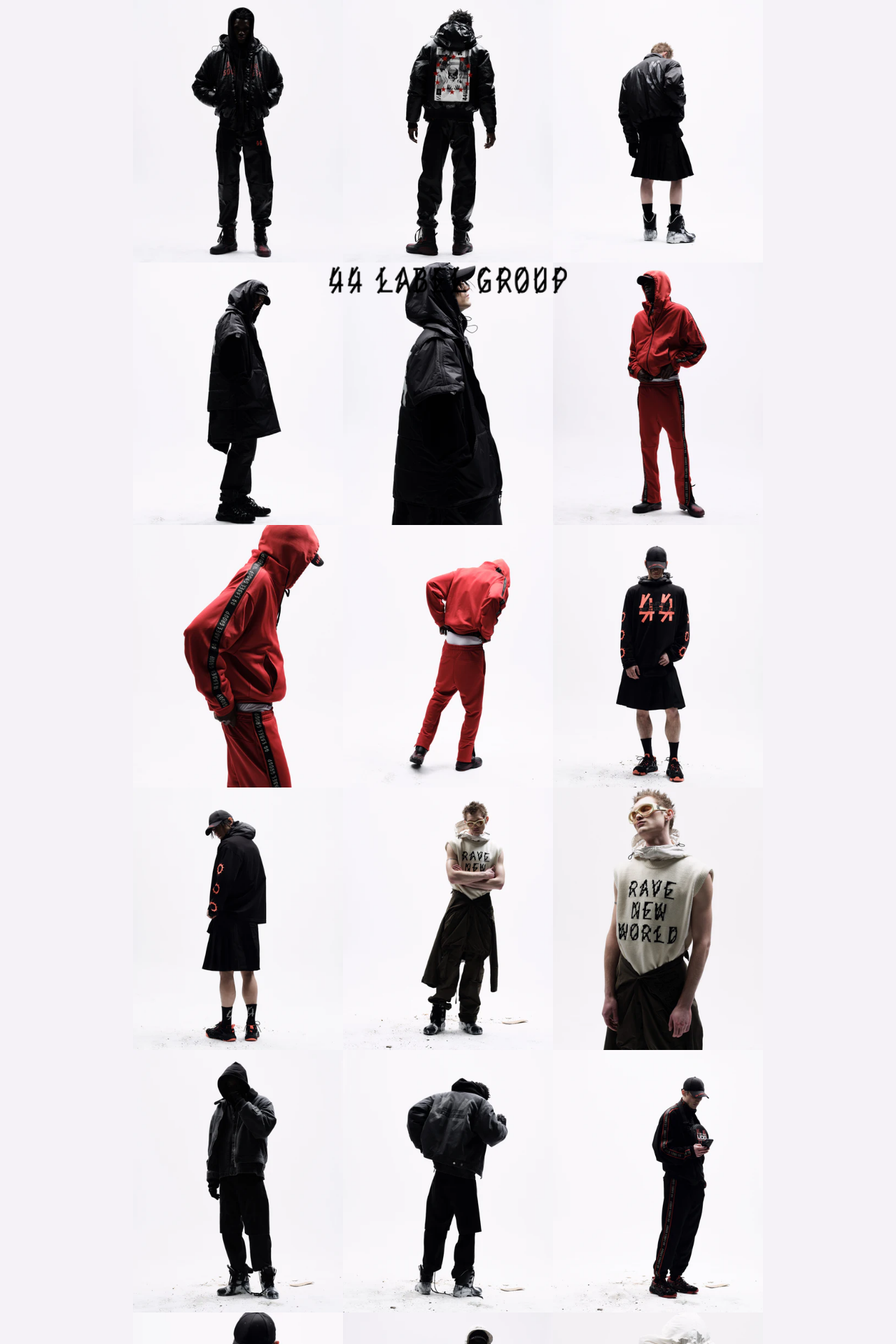
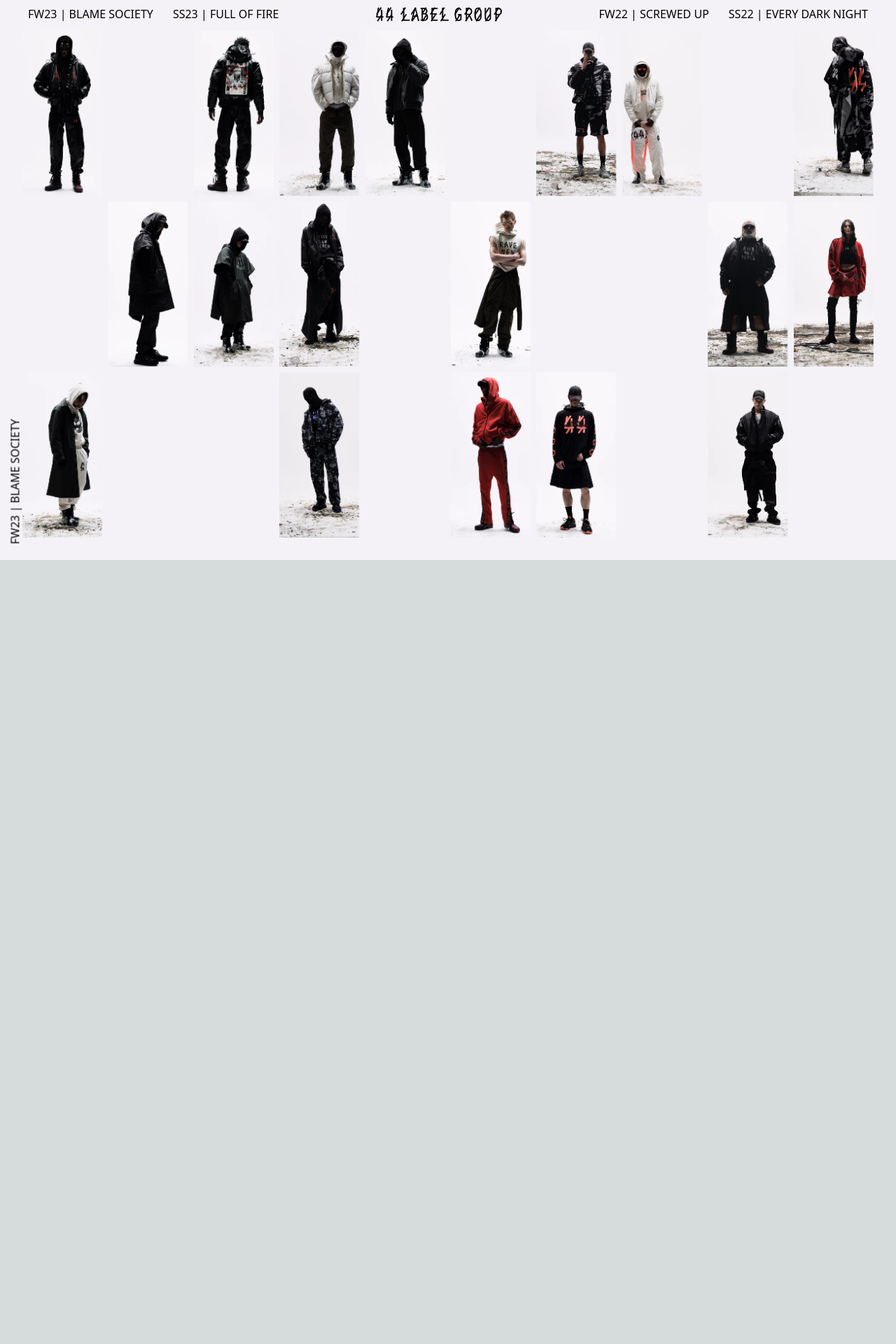
Before and after one commit to jdubcodes/44-label-group-showcase, a Next.js app: page / in a window 1280 px wide. Shown: the top 1920 px of the page at 70% size. After the commit the page ends 800 px from the top, so only its background shows below. Built offline with nearby package versions, Linux system fonts and the light colour scheme.

Commit message:
Finish starting layout

```diff
--- a/src/app/components/Fw23Images.jsx
+++ b/src/app/components/Fw23Images.jsx
@@ -1,329 +1,68 @@
 import Image from 'next/image'
+import fw23 from '@/config/fw23'
 
 export default function Fw23Images() {
   const imgWidth = 300
   const imgHeight = 100
 
   return (
-    <div className='grid grid-cols-3 grid-rows-1 align-middle'>
-      <Image
-        src='/fw23/FW23_LOOKBOOK_01_1.webp'
-        alt='FW23 Lookbook Image'
-        width={imgWidth}
-        height={imgHeight}
-      />
-      <Image
-        src='/fw23/FW23_LOOKBOOK_01_2.webp'
-        alt='FW23 Lookbook Image'
-        width={imgWidth}
-        height={imgHeight}
-      />
-      <Image
-        src='/fw23/FW23_LOOKBOOK_02_1.webp'
-        alt='FW23 Lookbook Image'
-        width={imgWidth}
-        height={imgHeight}
-      />
-      <Image
-        src='/fw23/FW23_LOOKBOOK_03_1.webp'
-        alt='FW23 Lookbook Image'
-        width={imgWidth}
-        height={imgHeight}
-      />
-      <Image
-        src='/fw23/FW23_LOOKBOOK_03_2.webp'
-        alt='FW23 Lookbook Image'
-        width={imgWidth}
-        height={imgHeight}
-      />
-      <Image
-        src='/fw23/FW23_LOOKBOOK_04_1.webp'
-        alt='FW23 Lookbook Image'
-        width={imgWidth}
-        height={imgHeight}
-      />
-      <Image
-        src='/fw23/FW23_LOOKBOOK_04_2.webp'
-        alt='FW23 Lookbook Image'
-        width={imgWidth}
-        height={imgHeight}
-      />
-      <Image
-        src='/fw23/FW23_LOOKBOOK_04_3.webp'
-        alt='FW23 Lookbook Image'
-        width={imgWidth}
-        height={imgHeight}
-      />
-      <Image
-        src='/fw23/FW23_LOOKBOOK_05_1.webp'
-        alt='FW23 Lookbook Image'
-        width={imgWidth}
-        height={imgHeight}
-      />
-      <Image
-        src='/fw23/FW23_LOOKBOOK_05_2.webp'
-        alt='FW23 Lookbook Image'
-        width={imgWidth}
-        height={imgHeight}
-      />
-      <Image
-        src='/fw23/FW23_LOOKBOOK_06_1.webp'
-        alt='FW23 Lookbook Image'
-        width={imgWidth}
-        height={imgHeight}
-      />
-      <Image
-        src='/fw23/FW23_LOOKBOOK_06_2.webp'
-        alt='FW23 Lookbook Image'
-        width={imgWidth}
-        height={imgHeight}
-      />{' '}
-      <Image
-        src='/fw23/FW23_LOOKBOOK_07_1.webp'
-        alt='FW23 Lookbook Image'
-        width={imgWidth}
-        height={imgHeight}
-      />{' '}
-      <Image
-        src='/fw23/FW23_LOOKBOOK_07_2.webp'
-        alt='FW23 Lookbook Image'
-        width={imgWidth}
-        height={imgHeight}
-      />{' '}
-      <Image
-        src='/fw23/FW23_LOOKBOOK_08_1.webp'
-        alt='FW23 Lookbook Image'
-        width={imgWidth}
-        height={imgHeight}
-      />{' '}
-      <Image
-        src='/fw23/FW23_LOOKBOOK_08_2.webp'
-        alt='FW23 Lookbook Image'
-        width={imgWidth}
-        height={imgHeight}
-      />{' '}
-      <Image
-        src='/fw23/FW23_LOOKBOOK_09_1.webp'
-        alt='FW23 Lookbook Image'
-        width={imgWidth}
-        height={imgHeight}
-      />{' '}
-      <Image
-        src='/fw23/FW23_LOOKBOOK_09_2.webp'
-        alt='FW23 Lookbook Image'
-        width={imgWidth}
-        height={imgHeight}
-      />{' '}
-      <Image
-        src='/fw23/FW23_LOOKBOOK_09_3.webp'
-        alt='FW23 Lookbook Image'
-        width={imgWidth}
-        height={imgHeight}
-      />{' '}
-      <Image
-        src='/fw23/FW23_LOOKBOOK_10_1.webp'
-        alt='FW23 Lookbook Image'
-        width={imgWidth}
-        height={imgHeight}
-      />
-      <Image
-        src='/fw23/FW23_LOOKBOOK_11_1.webp'
-        alt='FW23 Lookbook Image'
-        width={imgWidth}
-        height={imgHeight}
-      />
-      <Image
-        src='/fw23/FW23_LOOKBOOK_12_1.webp'
-        alt='FW23 Lookbook Image'
-        width={imgWidth}
-        height={imgHeight}
-      />
-      <Image
-        src='/fw23/FW23_LOOKBOOK_13_1.webp'
-        alt='FW23 Lookbook Image'
-        width={imgWidth}
-        height={imgHeight}
-      />
-      <Image
-        src='/fw23/FW23_LOOKBOOK_14_1.webp'
-        alt='FW23 Lookbook Image'
-        width={imgWidth}
-        height={imgHeight}
-      />
-      <Image
-        src='/fw23/FW23_LOOKBOOK_15_1.webp'
-        alt='FW23 Lookbook Image'
-        width={imgWidth}
-        height={imgHeight}
-      />
-      <Image
-        src='/fw23/FW23_LOOKBOOK_16_1.webp'
-        alt='FW23 Lookbook Image'
-        width={imgWidth}
-        height={imgHeight}
-      />
-      <Image
-        src='/fw23/FW23_LOOKBOOK_17_1.webp'
-        alt='FW23 Lookbook Image'
-        width={imgWidth}
-        height={imgHeight}
-      />
-      <Image
-        src='/fw23/FW23_LOOKBOOK_18_1.webp'
-        alt='FW23 Lookbook Image'
-        width={imgWidth}
-        height={imgHeight}
-      />
-      <Image
-        src='/fw23/FW23_LOOKBOOK_19_1.webp'
-        alt='FW23 Lookbook Image'
-        width={imgWidth}
-        height={imgHeight}
-      />
-      <Image
-        src='/fw23/FW23_LOOKBOOK_20_1.webp'
-        alt='FW23 Lookbook Image'
-        width={imgWidth}
-        height={imgHeight}
-      />
-      <Image
-        src='/fw23/FW23_LOOKBOOK_21_1.webp'
-        alt='FW23 Lookbook Image'
-        width={imgWidth}
-        height={imgHeight}
-      />
-      <Image
-        src='/fw23/FW23_LOOKBOOK_22_1.webp'
-        alt='FW23 Lookbook Image'
-        width={imgWidth}
-        height={imgHeight}
-      />
-      <Image
-        src='/fw23/FW23_LOOKBOOK_23_1.webp'
-        alt='FW23 Lookbook Image'
-        width={imgWidth}
-        height={imgHeight}
-      />
-      <Image
-        src='/fw23/FW23_LOOKBOOK_23_2.webp'
-        alt='FW23 Lookbook Image'
-        width={imgWidth}
-        height={imgHeight}
-      />
-      <Image
-        src='/fw23/FW23_LOOKBOOK_20_1.webp'
-        alt='FW23 Lookbook Image'
-        width={imgWidth}
-        height={imgHeight}
-      />
-      <Image
-        src='/fw23/FW23_LOOKBOOK_24_1.webp'
-        alt='FW23 Lookbook Image'
-        width={imgWidth}
-        height={imgHeight}
-      />
-      <Image
-        src='/fw23/FW23_LOOKBOOK_26_1.webp'
-        alt='FW23 Lookbook Image'
-        width={imgWidth}
-        height={imgHeight}
-      />
-      <Image
-        src='/fw23/FW23_LOOKBOOK_26_2.webp'
-        alt='FW23 Lookbook Image'
-        width={imgWidth}
-        height={imgHeight}
-      />
-      <Image
-        src='/fw23/FW23_LOOKBOOK_26_3.webp'
-        alt='FW23 Lookbook Image'
-        width={imgWidth}
-        height={imgHeight}
-      />
-      <Image
-        src='/fw23/FW23_LOOKBOOK_27_1.webp'
-        alt='FW23 Lookbook Image'
-        width={imgWidth}
-        height={imgHeight}
-      />
-      <Image
-        src='/fw23/FW23_LOOKBOOK_27_2.webp'
-        alt='FW23 Lookbook Image'
-        width={imgWidth}
-        height={imgHeight}
-      />
-      <Image
-        src='/fw23/FW23_LOOKBOOK_28_1.webp'
-        alt='FW23 Lookbook Image'
-        width={imgWidth}
-        height={imgHeight}
-      />
-      <Image
-        src='/fw23/FW23_LOOKBOOK_28_2.webp'
-        alt='FW23 Lookbook Image'
-        width={imgWidth}
-        height={imgHeight}
-      />
-      <Image
-        src='/fw23/FW23_LOOKBOOK_29_1.webp'
-        alt='FW23 Lookbook Image'
-        width={imgWidth}
-        height={imgHeight}
-      />
-      <Image
-        src='/fw23/FW23_LOOKBOOK_29_2.webp'
-        alt='FW23 Lookbook Image'
-        width={imgWidth}
-        height={imgHeight}
-      />
-      <Image
-        src='/fw23/FW23_LOOKBOOK_30_1.webp'
-        alt='FW23 Lookbook Image'
-        width={imgWidth}
-        height={imgHeight}
-      />
-      <Image
-        src='/fw23/FW23_LOOKBOOK_31_1.webp'
-        alt='FW23 Lookbook Image'
-        width={imgWidth}
-        height={imgHeight}
-      />
-      <Image
-        src='/fw23/FW23_LOOKBOOK_31_2.webp'
-        alt='FW23 Lookbook Image'
-        width={imgWidth}
-        height={imgHeight}
-      />
-      <Image
-        src='/fw23/FW23_LOOKBOOK_32_1.webp'
-        alt='FW23 Lookbook Image'
-        width={imgWidth}
-        height={imgHeight}
-      />
-      <Image
-        src='/fw23/FW23_LOOKBOOK_33_1.webp'
-        alt='FW23 Lookbook Image'
-        width={imgWidth}
-        height={imgHeight}
-      />
-      <Image
-        src='/fw23/FW23_LOOKBOOK_33_2.webp'
-        alt='FW23 Lookbook Image'
-        width={imgWidth}
-        height={imgHeight}
-      />
-      <Image
-        src='/fw23/FW23_LOOKBOOK_34_1.webp'
-        alt='FW23 Lookbook Image'
-        width={imgWidth}
-        height={imgHeight}
-      />
-      <Image
-        src='/fw23/FW23_LOOKBOOK_35_1.webp'
-        alt='FW23 Lookbook Image'
-        width={imgWidth}
-        height={imgHeight}
-      />
+    <div className=''>
+      <div className='grid grid-cols-10 grid-rows-3 align-middle h-screen w-full pt-11 px-8 pb-8 absolute gap-2 top-0 left-0'>
+        <div className='overflow-hidden pos-1'>
+          <div className='bg-[url("/fw23/FW23_LOOKBOOK_01_1.webp")] image hover:movement'></div>
+        </div>
+        <div className='overflow-hidden pos-2'>
+          <div className='bg-[url("/fw23/FW23_LOOKBOOK_01_2.webp")] image hover:movement'></div>
+        </div>
+        <div className='overflow-hidden pos-9'>
+          <div className='bg-[url("/fw23/FW23_LOOKBOOK_03_1.webp")] image hover:movement'></div>
+        </div>
+        <div className='overflow-hidden pos-5'>
+          <div className='bg-[url("/fw23/FW23_LOOKBOOK_04_1.webp")] image hover:movement'></div>
+        </div>
+        <div className='overflow-hidden pos-17'>
+          <div className='bg-[url("/fw23/FW23_LOOKBOOK_05_1.webp")] image hover:movement'></div>
+        </div>
+        <div className='overflow-hidden pos-12'>
+          <div className='bg-[url("/fw23/FW23_LOOKBOOK_06_1.webp")] image hover:movement'></div>
+        </div>
+        <div className='overflow-hidden pos-4'>
+          <div className='bg-[url("/fw23/FW23_LOOKBOOK_07_1.webp")] image hover:movement'></div>
+        </div>
+        <div className='overflow-hidden pos-3'>
+          <div className='bg-[url("/fw23/FW23_LOOKBOOK_09_1.webp")] image hover:movement'></div>
+        </div>
+        <div className='overflow-hidden pos-18'>
+          <div className='bg-[url("/fw23/FW23_LOOKBOOK_12_1.webp")] image hover:movement'></div>
+        </div>
+        <div className='overflow-hidden pos-7'>
+          <div className='bg-[url("/fw23/FW23_LOOKBOOK_13_1.webp")] image hover:movement'></div>
+        </div>
+        <div className='overflow-hidden pos-10'>
+          <div className='bg-[url("/fw23/FW23_LOOKBOOK_15_1.webp")] image hover:movement'></div>
+        </div>
+        <div className='overflow-hidden pos-8'>
+          <div className='bg-[url("/fw23/FW23_LOOKBOOK_16_1.webp")] image hover:movement'></div>
+        </div>
+        <div className='overflow-hidden pos-15'>
+          <div className='bg-[url("/fw23/FW23_LOOKBOOK_18_1.webp")] image hover:movement'></div>
+        </div>
+        <div className='overflow-hidden pos-16'>
+          <div className='bg-[url("/fw23/FW23_LOOKBOOK_20_1.webp")] image hover:movement'></div>
+        </div>
+        <div className='overflow-hidden pos-11'>
+          <div className='bg-[url("/fw23/FW23_LOOKBOOK_21_1.webp")] image hover:movement'></div>
+        </div>
+        <div className='overflow-hidden pos-6'>
+          <div className='bg-[url("/fw23/FW23_LOOKBOOK_24_1.webp")] image hover:movement'></div>
+        </div>
+        <div className='overflow-hidden pos-13'>
+          <div className='bg-[url("/fw23/FW23_LOOKBOOK_26_2.webp")] image hover:movement'></div>
+        </div>
+        <div className='overflow-hidden pos-14'>
+          <div className='bg-[url("/fw23/FW23_LOOKBOOK_34_1.webp")] image hover:movement'></div>
+        </div>
+      </div>
     </div>
   )
 }
--- a/src/app/components/Header.jsx
+++ b/src/app/components/Header.jsx
@@ -3,7 +3,7 @@
 
 export default function Header() {
   return (
-    <header className='w-full p-4'>
+    <header className='w-full py-2 px-10 sticky'>
       <nav className='w-full'>
         <ul className=' w-full flex items-center justify-center gap-7'>
           <li>
@@ -19,8 +19,8 @@
           <Image
             src='/44_LOGO_transparent.avif'
             alt='logo'
-            width={232}
-            height={50}
+            width={180}
+            height={40}
             className='m-auto'
           />
           <li>
--- a/src/app/globals.css
+++ b/src/app/globals.css
@@ -25,7 +25,85 @@
     background-position: center;
     transition-duration: 500ms;
     transition-timing-function: cubic-bezier(0.4, 0, 0.2, 1);
+    will-change: transform, filter;
+    transform-origin: top;
     cursor: pointer;
+  }
+
+  .movement {
+    scale: 120%;
+  }
+
+  .pos-1 {
+    grid-area: 1 / 1;
+  }
+
+  .pos-2 {
+    grid-area: 1 / 3;
+  }
+
+  .pos-3 {
+    grid-area: 1 / 4;
+  }
+
+  .pos-4 {
+    grid-area: 1 / 5;
+  }
+
+  .pos-5 {
+    grid-area: 3 / 6;
+  }
+
+  .pos-6 {
+    grid-area: 1 / 7;
+  }
+
+  .pos-7 {
+    grid-area: 1 / 8;
+  }
+
+  .pos-8 {
+    grid-area: 1 / 10;
+  }
+
+  .pos-9 {
+    grid-area: 2 / 2;
+  }
+
+  .pos-10 {
+    grid-area: 2 / 3;
+  }
+
+  .pos-11 {
+    grid-area: 2 / 4;
+  }
+
+  .pos-12 {
+    grid-area: 2 / 6;
+  }
+
+  .pos-13 {
+    grid-area: 2 / 9;
+  }
+
+  .pos-14 {
+    grid-area: 2 / 10;
+  }
+
+  .pos-15 {
+    grid-area: 3 / 1;
+  }
+
+  .pos-16 {
+    grid-area: 3 / 4;
+  }
+
+  .pos-17 {
+    grid-area: 3 / 7;
+  }
+
+  .pos-18 {
+    grid-area: 3 / 9;
   }
 }
 
--- a/src/app/page.jsx
+++ b/src/app/page.jsx
@@ -1,17 +1,14 @@
-import Image from 'next/image'
+import Header from './components/Header'
 import Fw23Images from './components/Fw23Images'
 
 export default function Home() {
   return (
-    <main className='flex min-h-screen flex-col items-center justify-between bg-[#f5f2f7]'>
-      <Image
-        src='/44_LOGO_transparent.avif'
-        alt='logo'
-        width={340}
-        height={200}
-        className='absolute top-1/2 left-1/2 transform -translate-x-1/2 -translate-y-1/2 opacity-100 hover:opacity-5'
-      />
+    <main className='min-h-screen bg-[#f5f2f7]'>
+      <Header />
       <Fw23Images />
+      <p className='fixed text-black -rotate-90 -left-[4.25rem] bottom-[6.25rem] z-10'>
+        FW23 | BLAME SOCIETY
+      </p>
     </main>
   )
 }
--- /dev/null
+++ b/src/config/fw23.js
@@ -0,0 +1,166 @@
+const fw23 = [
+  {
+    path: '/fw23/FW23_LOOKBOOK_01_1.webp',
+    bg: "bg-[url('/fw23/FW23_LOOKBOOK_01_1.webp')]",
+  },
+  {
+    path: '/fw23/FW23_LOOKBOOK_01_2.webp',
+    bg: "bg-[url('/fw23/FW23_LOOKBOOK_01_2.webp')]",
+  },
+  {
+    path: '/fw23/FW23_LOOKBOOK_02_1.webp',
+    bg: "bg-[url('/fw23/FW23_LOOKBOOK_02_1.webp')]",
+  },
+  {
+    path: '/fw23/FW23_LOOKBOOK_03_1.webp',
+    bg: "bg-[url('/fw23/FW23_LOOKBOOK_03_1.webp')]",
+  },
+  {
+    path: '/fw23/FW23_LOOKBOOK_03_2.webp',
+    bg: "bg-[url('/fw23/FW23_LOOKBOOK_03_2.webp')]",
+  },
+  {
+    path: '/fw23/FW23_LOOKBOOK_04_1.webp',
+    bg: "bg-[url('/fw23/FW23_LOOKBOOK_04_1.webp')]",
+  },
+  //   {
+  //     path: '/fw23/FW23_LOOKBOOK_04_2.webp',
+  //   },
+  {
+    path: '/fw23/FW23_LOOKBOOK_04_3.webp',
+  },
+  {
+    path: '/fw23/FW23_LOOKBOOK_05_1.webp',
+  },
+  {
+    path: '/fw23/FW23_LOOKBOOK_05_2.webp',
+  },
+  {
+    path: '/fw23/FW23_LOOKBOOK_06_1.webp',
+  },
+  //   {
+  //     path: '/fw23/FW23_LOOKBOOK_06_2.webp',
+  //   },
+  {
+    path: '/fw23/FW23_LOOKBOOK_07_1.webp',
+  },
+  {
+    path: '/fw23/FW23_LOOKBOOK_07_2.webp',
+  },
+  {
+    path: '/fw23/FW23_LOOKBOOK_08_1.webp',
+  },
+  //   {
+  //     path: '/fw23/FW23_LOOKBOOK_08_2.webp',
+  //   },
+  {
+    path: '/fw23/FW23_LOOKBOOK_09_1.webp',
+  },
+  //   {
+  //     path: '/fw23/FW23_LOOKBOOK_09_2.webp',
+  //   },
+  //   {
+  //     path: '/fw23/FW23_LOOKBOOK_09_3.webp',
+  //   },
+  {
+    path: '/fw23/FW23_LOOKBOOK_10_1.webp',
+  },
+  {
+    path: '/fw23/FW23_LOOKBOOK_11_1.webp',
+  },
+  {
+    path: '/fw23/FW23_LOOKBOOK_12_1.webp',
+  },
+  {
+    path: '/fw23/FW23_LOOKBOOK_13_1.webp',
+  },
+  {
+    path: '/fw23/FW23_LOOKBOOK_14_1.webp',
+  },
+  {
+    path: '/fw23/FW23_LOOKBOOK_15_1.webp',
+  },
+  {
+    path: '/fw23/FW23_LOOKBOOK_16_1.webp',
+  },
+  {
+    path: '/fw23/FW23_LOOKBOOK_17_1.webp',
+  },
+  {
+    path: '/fw23/FW23_LOOKBOOK_18_1.webp',
+  },
+  {
+    path: '/fw23/FW23_LOOKBOOK_19_1.webp',
+  },
+  {
+    path: '/fw23/FW23_LOOKBOOK_20_1.webp',
+  },
+  {
+    path: '/fw23/FW23_LOOKBOOK_21_1.webp',
+  },
+  {
+    path: '/fw23/FW23_LOOKBOOK_22_1.webp',
+  },
+  {
+    path: '/fw23/FW23_LOOKBOOK_23_1.webp',
+  },
+  //   {
+  //     path: '/fw23/FW23_LOOKBOOK_23_2.webp',
+  //   },
+  {
+    path: '/fw23/FW23_LOOKBOOK_24_1.webp',
+  },
+  {
+    path: '/fw23/FW23_LOOKBOOK_26_1.webp',
+  },
+  {
+    path: '/fw23/FW23_LOOKBOOK_26_2.webp',
+  },
+  //   {
+  //     path: '/fw23/FW23_LOOKBOOK_26_3.webp',
+  //   },
+  {
+    path: '/fw23/FW23_LOOKBOOK_27_1.webp',
+  },
+  //   {
+  //     path: '/fw23/FW23_LOOKBOOK_27_2.webp',
+  //   },
+  {
+    path: '/fw23/FW23_LOOKBOOK_28_1.webp',
+  },
+  //   {
+  //     path: '/fw23/FW23_LOOKBOOK_28_2.webp',
+  //   },
+  {
+    path: '/fw23/FW23_LOOKBOOK_29_1.webp',
+  },
+  //   {
+  //     path: '/fw23/FW23_LOOKBOOK_29_2.webp',
+  //   },
+  {
+    path: '/fw23/FW23_LOOKBOOK_30_1.webp',
+  },
+  {
+    path: '/fw23/FW23_LOOKBOOK_31_1.webp',
+  },
+  //   {
+  //     path: '/fw23/FW23_LOOKBOOK_31_2.webp',
+  //   },
+  {
+    path: '/fw23/FW23_LOOKBOOK_32_1.webp',
+  },
+  {
+    path: '/fw23/FW23_LOOKBOOK_33_1.webp',
+  },
+  {
+    path: '/fw23/FW23_LOOKBOOK_33_2.webp',
+  },
+  {
+    path: '/fw23/FW23_LOOKBOOK_34_1.webp',
+  },
+  //   {
+  //     path: '/fw23/FW23_LOOKBOOK_35_1.webp',
+  //   },
+]
+
+export default fw23
```
